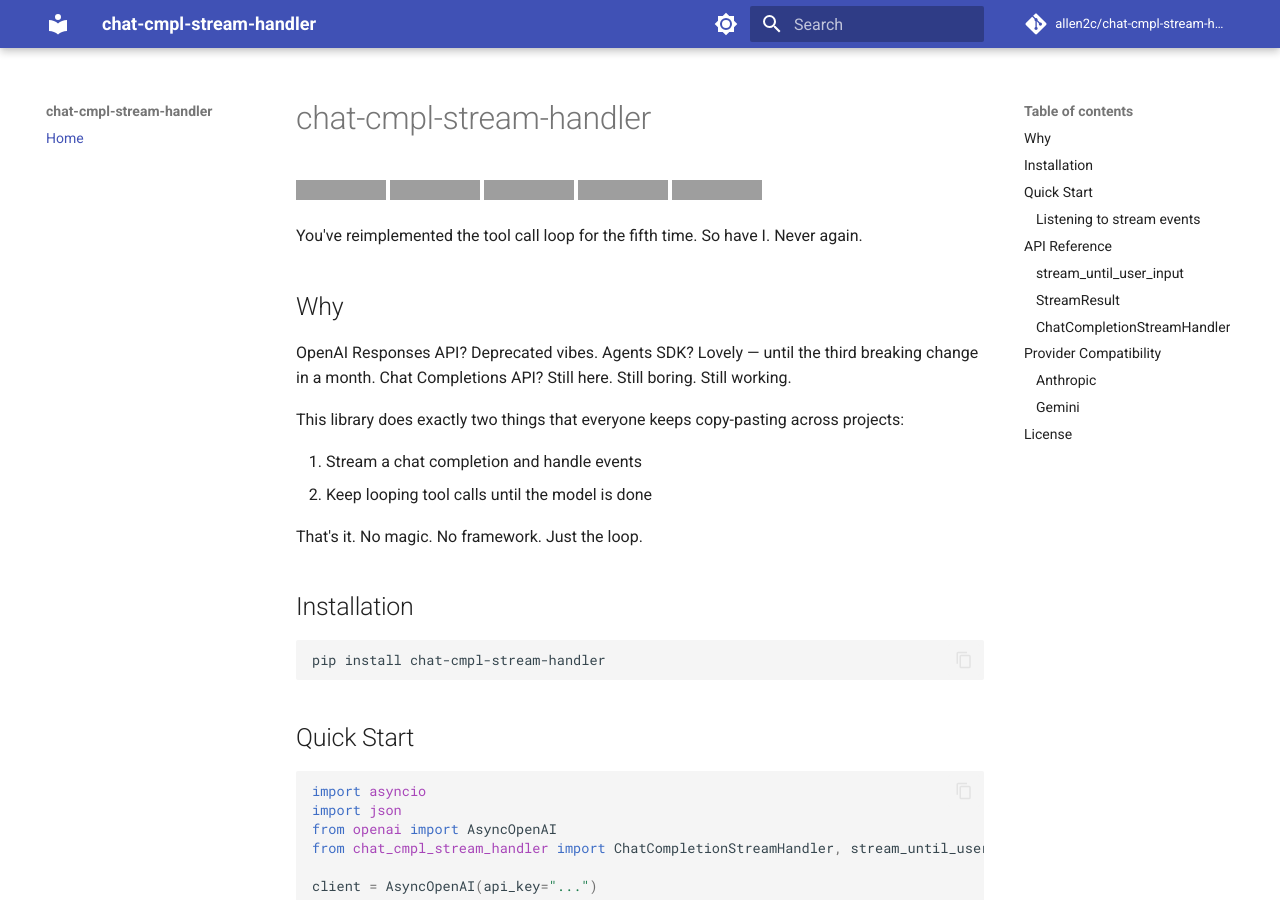
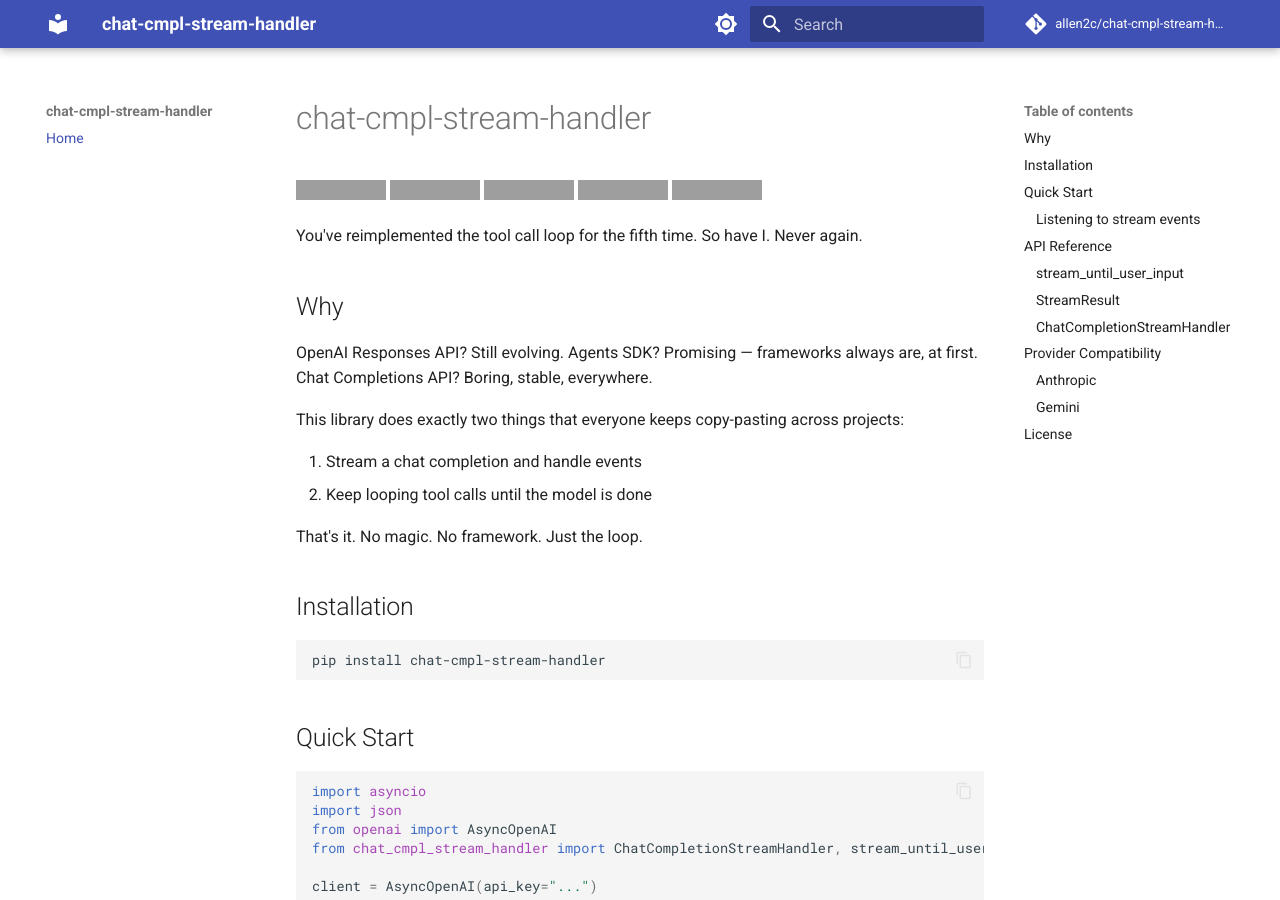
Before and after one commit to allen2c/chat-cmpl-stream-handler, an MkDocs documentation site: the page built from docs/index.md, in a window 1280 px wide and 900 px high. Built offline with MkDocs 1.6.1 and Material for MkDocs 9.7.7, drawn with Linux system fonts in a browser that asks for light colours; comment, search, counter and statistics services are not loaded; grey boxes are pictures that could not be loaded.

Commit message:
✨ docs: update README and index documentation to reflect changes in API descriptions
Revise the descriptions of the OpenAI Responses API, Agents SDK, and Chat Completions API in both README and index documentation to provide a more accurate and engaging overview of their current status and capabilities.

```diff
--- a/docs/index.md
+++ b/docs/index.md
@@ -10,7 +10,7 @@ You've reimplemented the tool call loop for the fifth time. So have I. Never aga
 
 ## Why
 
-OpenAI Responses API? Deprecated vibes. Agents SDK? Lovely — until the third breaking change in a month. Chat Completions API? Still here. Still boring. Still working.
+OpenAI Responses API? Still evolving. Agents SDK? Promising — frameworks always are, at first. Chat Completions API? Boring, stable, everywhere.
 
 This library does exactly two things that everyone keeps copy-pasting across projects:
 
```
Also changed, not shown: README.md (+1 -1 lines).
